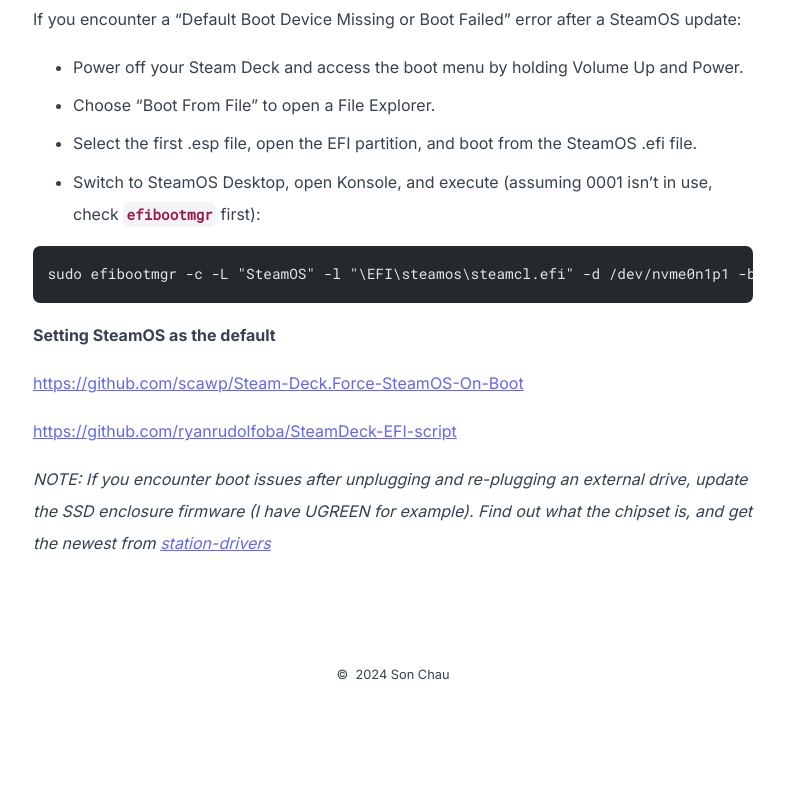
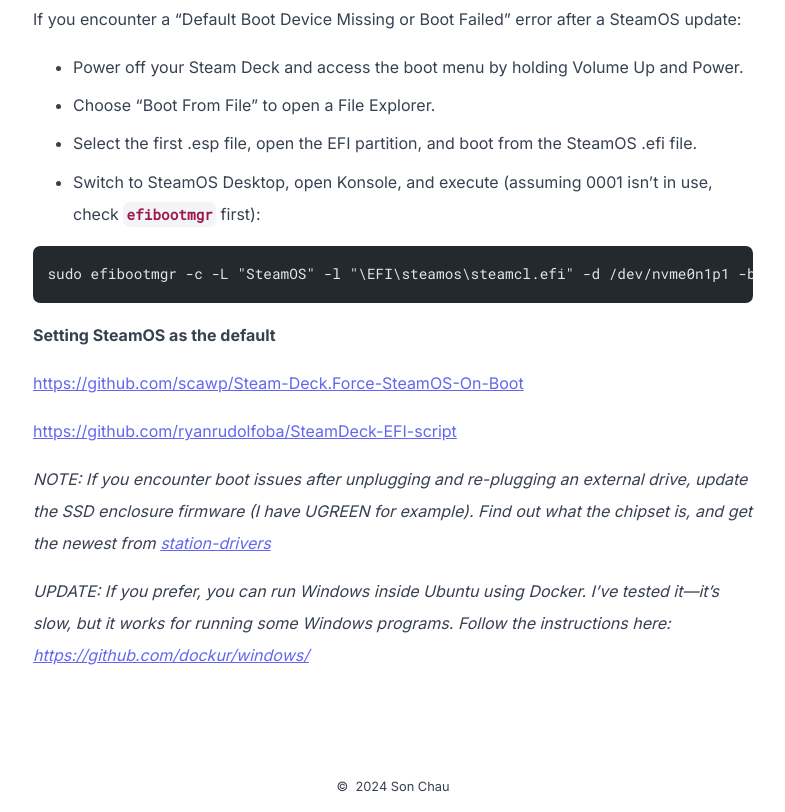
Before and after one commit to SonQBChau/sonqbchau.github.io, an Astro site: page /posts/install-windows-steam-deck in a window 1280 px wide. Shown: the part 2348-3160 px from the top of the page, without its empty margins (247-1032 px from the left). Before the commit the page ends 3048 px from the top, so only its background shows below. Built offline with nearby package versions, Linux system fonts and the light colour scheme; Astro itself is replaced by a stand-in of ours; code samples lack their colours.

Commit message:
Update install-windows-steam-deck.md

```diff
--- a/src/pages/posts/install-windows-steam-deck.md
+++ b/src/pages/posts/install-windows-steam-deck.md
@@ -77,3 +77,5 @@
 <https://github.com/ryanrudolfoba/SteamDeck-EFI-script>
 
 *NOTE: If you encounter boot issues after unplugging and re-plugging an external drive, update the SSD enclosure firmware (I have UGREEN for example). Find out what the chipset is, and get the newest from [station-drivers](<https://www.station-drivers.com/index.php/en/component/remository/Drivers/Realtek/NVMe-USB-3.1/lang,en-gb/>)*
+
+*UPDATE: If you prefer, you can run Windows inside Ubuntu using Docker. I’ve tested it—it’s slow, but it works for running some Windows programs. Follow the instructions here: https://github.com/dockur/windows/*
```
